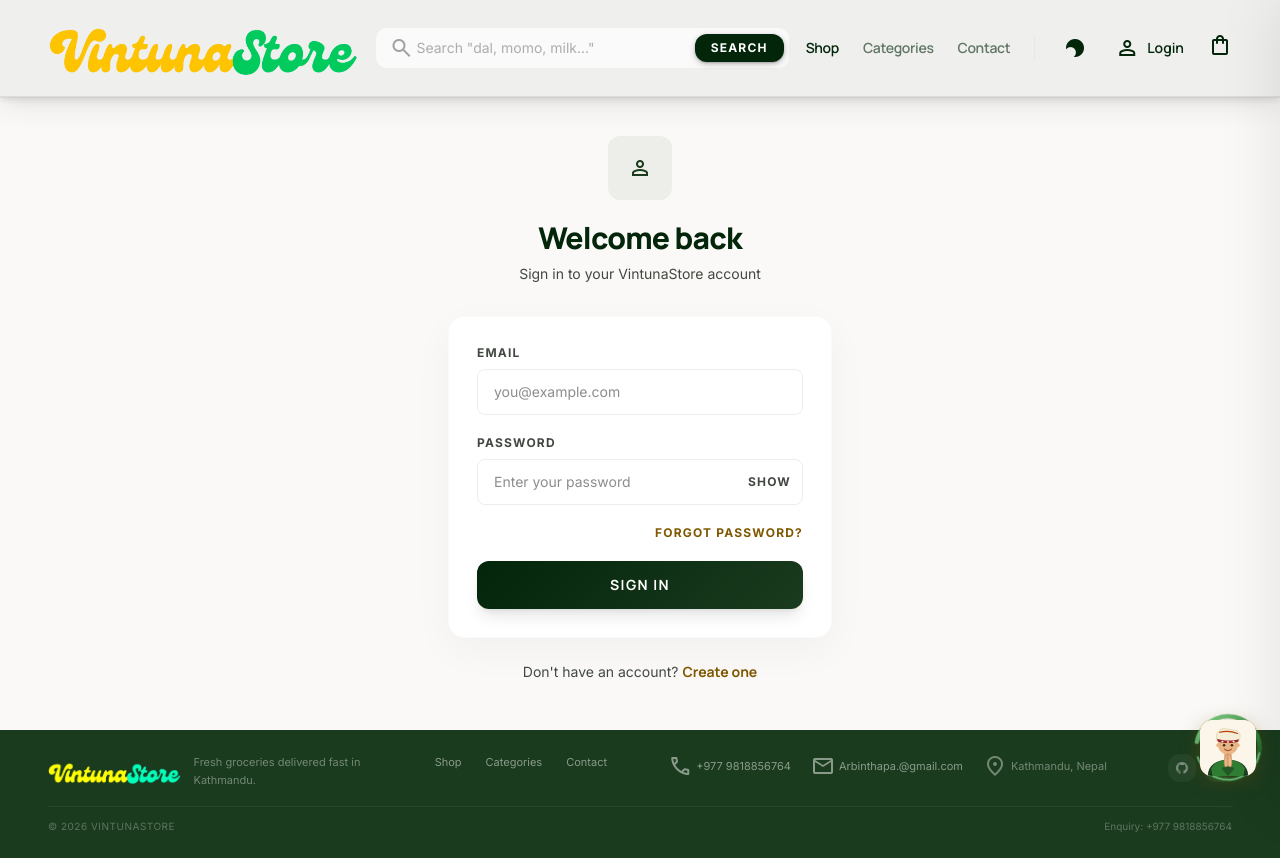
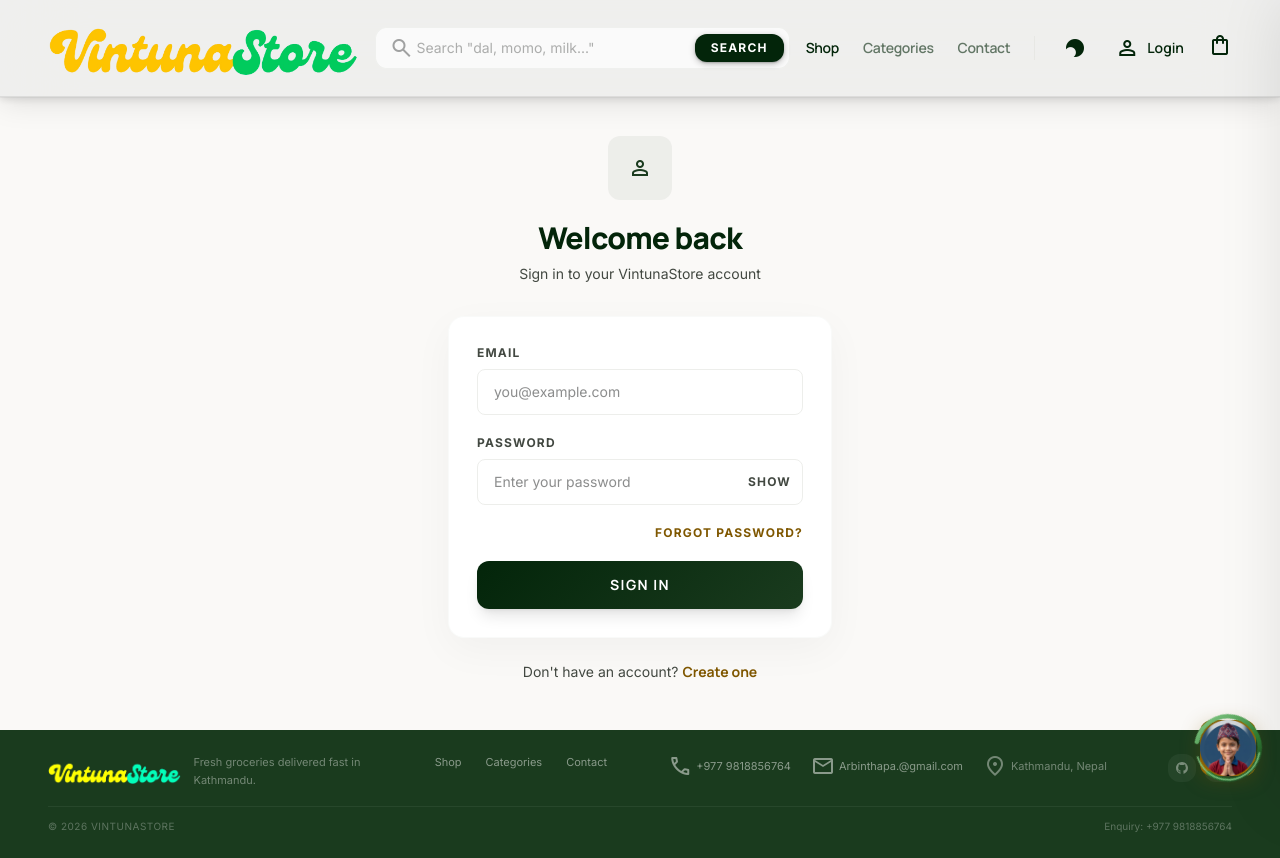
Before and after one commit to 1AndOnlyArbeen/VIntuna_Ecommerce, a React (Vite) app in the folder frontend/: page /login in a window 1280 px wide. Built offline with nearby package versions, Linux system fonts and the light colour scheme.

Commit message:
Refactor code structure for improved readability and maintainability

```diff
--- a/frontend/src/components/VinnyAvatar.jsx
+++ b/frontend/src/components/VinnyAvatar.jsx
@@ -1,65 +1,15 @@
-// Vinny — the VintunaStore assistant.
-// A friendly boy wearing a Nepali Dhaka topi (ढाका टोपी) doing namaste 🙏.
-// Pure inline SVG so it stays crisp at every size (28px chip → 56px button)
-// and needs no external image asset.
+import vinnyImg from "../assets/vinny-avatar.png"
+
+// Vinny — the VintunaStore assistant: a boy in a Nepali Dhaka topi (ढाका टोपी)
+// doing namaste 🙏. Rendered from a pre-cropped, circle-masked PNG asset so it
+// drops straight into any rounded-full container (button, header, chat bubbles).
 export default function VinnyAvatar({ className = "" }) {
   return (
-    <svg viewBox="0 0 100 100" className={className} fill="none" xmlns="http://www.w3.org/2000/svg" role="img" aria-label="Vinny doing namaste">
-      {/* soft cream backdrop */}
-      <rect width="100" height="100" fill="#FBF6E9" />
-
-      {/* shoulders — green daura (traditional kurta) */}
-      <path d="M14 100 C14 80 30 71 50 71 C70 71 86 80 86 100 Z" fill="#1a3b1e" />
-      <path d="M50 71 C63 71 74 76 80 86 L78 100 L22 100 L20 86 C26 76 37 71 50 71 Z" fill="#2e7d32" />
-      {/* kurta wrap trim */}
-      <path d="M50 72 L61 88 L50 100 L39 88 Z" fill="#1a3b1e" opacity="0.55" />
-
-      {/* neck */}
-      <rect x="43.5" y="57" width="13" height="16" rx="6" fill="#D99B6C" />
-
-      {/* head */}
-      <circle cx="50" cy="44" r="18" fill="#E9B584" />
-      {/* ears */}
-      <circle cx="32.5" cy="45" r="3.4" fill="#E9B584" />
-      <circle cx="67.5" cy="45" r="3.4" fill="#E9B584" />
-
-      {/* eyes */}
-      <circle cx="43" cy="45" r="2.3" fill="#3a2a1a" />
-      <circle cx="57" cy="45" r="2.3" fill="#3a2a1a" />
-      {/* eyebrows */}
-      <path d="M39.5 40 Q43 38.3 46.5 40" stroke="#3a2a1a" strokeWidth="1.6" strokeLinecap="round" />
-      <path d="M53.5 40 Q57 38.3 60.5 40" stroke="#3a2a1a" strokeWidth="1.6" strokeLinecap="round" />
-      {/* smile */}
-      <path d="M44 52 Q50 57.5 56 52" stroke="#9a4f28" strokeWidth="2.1" strokeLinecap="round" />
-
-      {/* ── Dhaka topi ── */}
-      <g>
-        {/* cap body — taller on one side, angled like a real topi */}
-        <path d="M30 36 C27.5 25 32 17 42 15 L65 19 C72.5 21.5 73 30 70 37 C60 40.5 39 40.5 30 36 Z"
-          fill="#F4EDD8" stroke="#D8CDA6" strokeWidth="1.1" />
-        {/* patterned base band */}
-        <path d="M30.6 33.5 C40 37.5 60 37.5 69.4 34.4 L68.2 39 C59 41.8 40.5 41.8 31.6 38.4 Z" fill="#9B2226" />
-        {/* geometric diamonds on the band */}
-        <path d="M40 36.6 l2.4 2 -2.4 2 -2.4 -2 Z" fill="#F4EDD8" />
-        <path d="M50 37.2 l2.4 2 -2.4 2 -2.4 -2 Z" fill="#F4EDD8" />
-        <path d="M60 36.6 l2.4 2 -2.4 2 -2.4 -2 Z" fill="#F4EDD8" />
-        {/* accent stripe near the top */}
-        <path d="M35 22 C45 19.5 58 20.5 67 24" stroke="#BB3E03" strokeWidth="2" strokeLinecap="round" />
-      </g>
-
-      {/* ── Namaste hands (pressed palms at the chest) 🙏 ── */}
-      <g stroke="#C88A5A" strokeWidth="0.9" strokeLinejoin="round">
-        <path d="M50 60 C44 63 41.5 73 44.5 84 L50 82 Z" fill="#E9B584" />
-        <path d="M50 60 C56 63 58.5 73 55.5 84 L50 82 Z" fill="#EDBB8C" />
-      </g>
-      {/* finger creases + center seam */}
-      <g stroke="#C88A5A" strokeWidth="0.8" strokeLinecap="round" opacity="0.7">
-        <path d="M50 61 L50 80" />
-        <path d="M47 64 L45 65.5" />
-        <path d="M53 64 L55 65.5" />
-        <path d="M46.5 68 L44.3 69.5" />
-        <path d="M53.5 68 L55.7 69.5" />
-      </g>
-    </svg>
+    <img
+      src={vinnyImg}
+      alt="Vinny doing namaste"
+      draggable={false}
+      className={`object-cover select-none ${className}`}
+    />
   )
 }
```
Also changed, not shown: frontend/src/assets/vinny-avatar.png (added).
